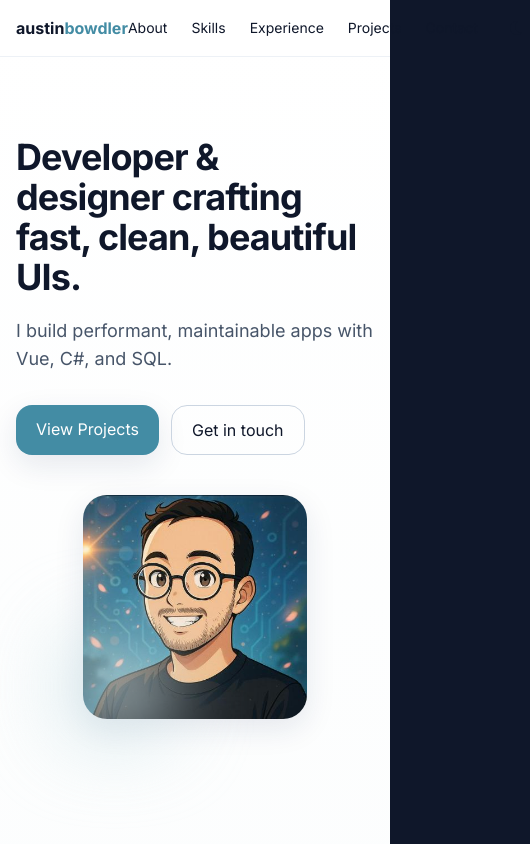
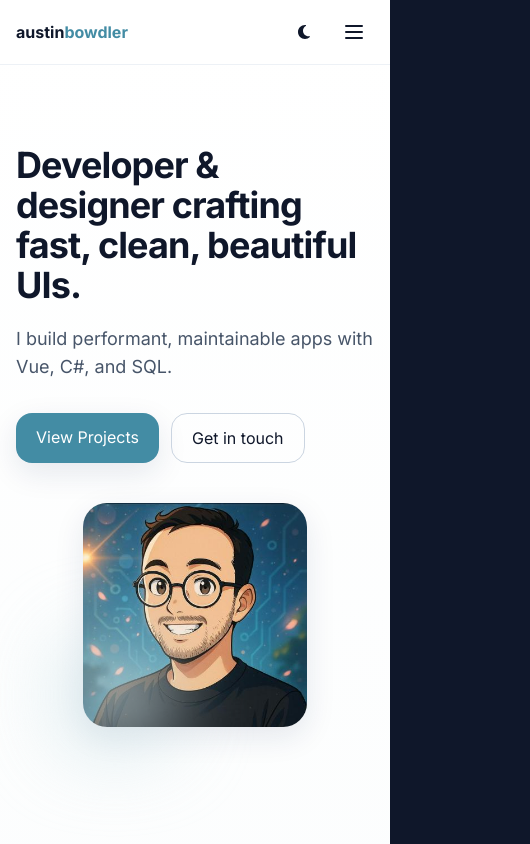
Before and after one commit to austinbowdler/austinbowdler.com, a Nuxt app: page / in a window 390 px wide. Shown: the top 844 px of the page, 530 px wide, since content can reach past the window. Built offline with nearby package versions, Linux system fonts and the light colour scheme; no server answers.

Commit message:
mobile nav bar

```diff
--- a/pages/index.vue
+++ b/pages/index.vue
@@ -1,5 +1,5 @@
 <script setup lang="ts">
-import { onMounted, onBeforeUnmount } from 'vue';
+import { onMounted, onBeforeUnmount, ref } from 'vue';
 import { useFetch } from 'nuxt/app';
 const { data: projects } = await useFetch('/api/projects')
 const year = new Date().getFullYear()
@@ -113,6 +113,15 @@ onMounted(() => {
         cancelScrollAnim()
     })
 })
+
+// Mobile menu state
+const isMenuOpen = ref(false)
+function toggleMenu() {
+    isMenuOpen.value = !isMenuOpen.value
+}
+function closeMenu() {
+    isMenuOpen.value = false
+}
 </script>
 
 <template>
@@ -123,7 +132,9 @@ onMounted(() => {
             class="sticky top-0 z-40 backdrop-blur bg-white/60 dark:bg-slate-900/60 border-b border-slate-200/60 dark:border-slate-700/40">
             <nav class="mx-auto max-w-6xl px-4 py-3 flex items-center justify-between">
                 <a href="#" class="font-bold">austin<span class="text-brand-500">bowdler</span></a>
-                <div class="flex items-center gap-6">
+
+                <!-- Desktop links -->
+                <div class="hidden sm:flex items-center gap-6">
                     <ul class="flex gap-6 text-sm">
                         <li><a href="#about" class="hover:text-brand-600 dark:hover:text-brand-300">About</a></li>
                         <li><a href="#skills" class="hover:text-brand-600 dark:hover:text-brand-300">Skills</a></li>
@@ -134,7 +145,36 @@ onMounted(() => {
                     </ul>
                     <ThemeSwitcher />
                 </div>
+
+                <!-- Mobile controls -->
+                <div class="flex items-center gap-4 sm:hidden">
+                    <ThemeSwitcher />
+                    <button @click="toggleMenu" aria-label="Toggle menu"
+                        class="p-2 rounded-md hover:bg-slate-100 dark:hover:bg-slate-800">
+                        <svg v-if="!isMenuOpen" xmlns="http://www.w3.org/2000/svg" class="h-6 w-6" fill="none"
+                            viewBox="0 0 24 24" stroke="currentColor">
+                            <path stroke-linecap="round" stroke-linejoin="round" stroke-width="2"
+                                d="M4 6h16M4 12h16M4 18h16" />
+                        </svg>
+                        <svg v-else xmlns="http://www.w3.org/2000/svg" class="h-6 w-6" fill="none" viewBox="0 0 24 24"
+                            stroke="currentColor">
+                            <path stroke-linecap="round" stroke-linejoin="round" stroke-width="2"
+                                d="M6 18L18 6M6 6l12 12" />
+                        </svg>
+                    </button>
+                </div>
             </nav>
+
+            <!-- Mobile menu panel -->
+            <div v-if="isMenuOpen" class="sm:hidden mx-auto max-w-6xl px-4">
+                <div class="flex flex-col gap-3 py-3">
+                    <a @click="closeMenu" href="#about" class="py-2">About</a>
+                    <a @click="closeMenu" href="#skills" class="py-2">Skills</a>
+                    <a @click="closeMenu" href="#experience" class="py-2">Experience</a>
+                    <a @click="closeMenu" href="#projects" class="py-2">Projects</a>
+                    <a @click="closeMenu" href="#contact" class="py-2">Contact</a>
+                </div>
+            </div>
         </header>
 
         <!-- Hero -->
```
